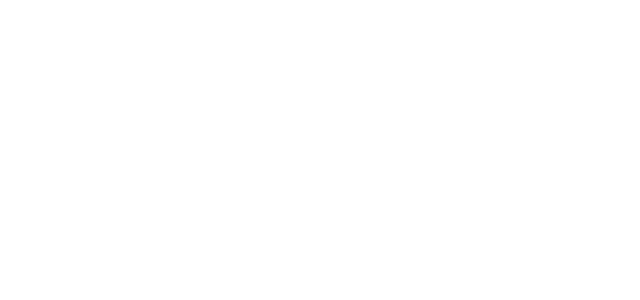
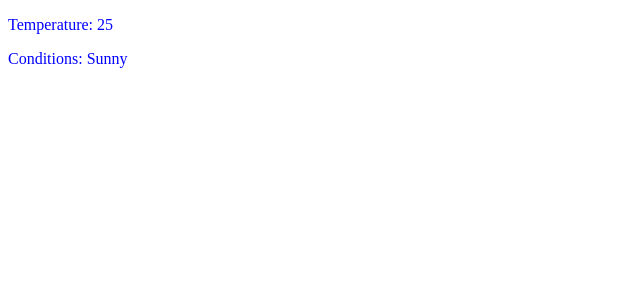
Before and after one commit to acciojob/conditional-weather-report-aanshu-kumar, a React app: page / in a window 1280 px wide. Shown: the top 300 px of the page, without its empty margins (0-640 px from the left). Built offline with nearby package versions, Linux system fonts and the light colour scheme.

Commit message:
Update App.js

```diff
--- a/src/components/App.js
+++ b/src/components/App.js
@@ -1,11 +1,19 @@
 
-import React from "react";
+import React, { useEffect } from "react";
 import './../styles/App.css';
+import WeatherDisplay from "./WeatherDisplay";
 
 const App = () => {
+  const [temp, setTemp] = React.useState(30);
+  const [condi, setCondi] = React.useState("Sunny");
+
+useEffect(() => {
+  setTemp(25);
+  setCondi("Sunny");
+},[]);
   return (
     <div>
-        {/* Do not remove the main div */}
+      <WeatherDisplay temp={temp} condi={condi} />
     </div>
   )
 }
```
